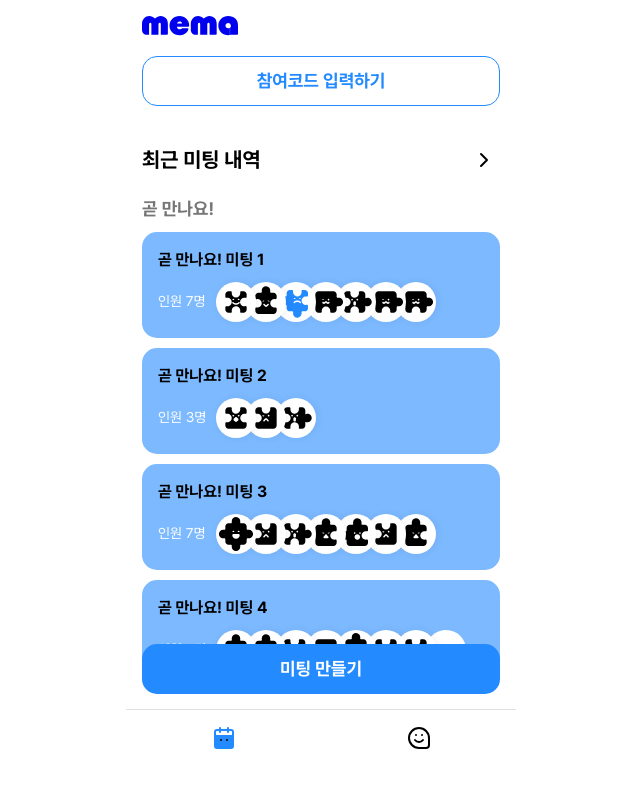
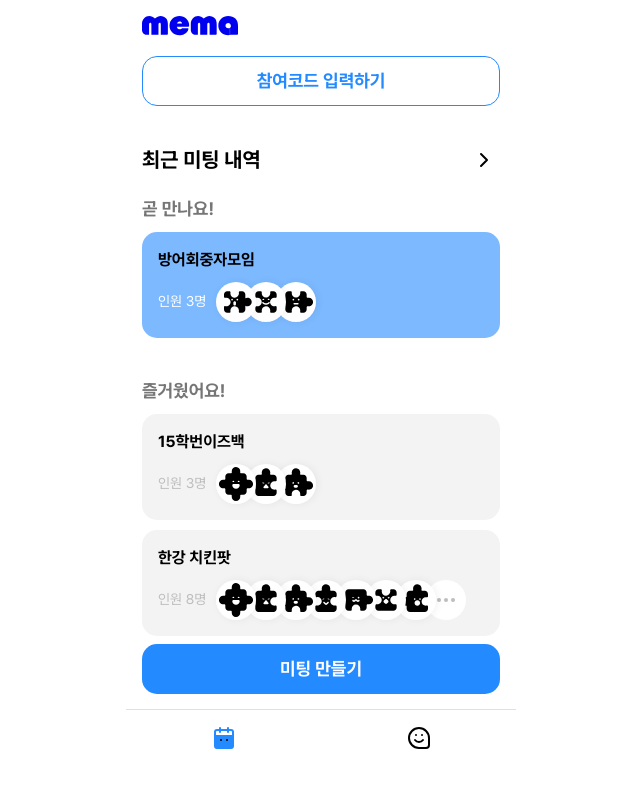
Before and after one commit to dpfkdvkr/mema-client-test, a Next.js app: page / in a window 1280 px wide. Shown: the top 800 px of the page, without its empty margins (319-959 px from the left). Built offline with nearby package versions, Linux system fonts and the light colour scheme; no server answers.

Commit message:
fix: 랜덤 데이터를 더미 데이터로 수정 -#28
 - 랜덤 데이터를 위해 random 함수 사용하던 것 제거 후 static한 더미 데이터 추가

```diff
--- a/src/features/home/main/MeetingHistoryGrid/MeetingHistoryGrid.tsx
+++ b/src/features/home/main/MeetingHistoryGrid/MeetingHistoryGrid.tsx
@@ -3,29 +3,42 @@ import styled from 'styled-components';
 import MemberIconStack from '@/features/home/main/MemberIconStack';
 import { useRouter } from 'next/navigation';
 
-// 랜덤 퍼즐 및 색상 생성 함수
-const generateRandomMembers = (count: number) => {
-  const colors = ['blue', 'red', 'yellow', 'green', 'purple', 'black'];
-  return Array.from({ length: count }, () => ({
-    puzzleId: Math.floor(Math.random() * 12) + 1,
-    puzzleColor: colors[Math.floor(Math.random() * colors.length)],
-  }));
-};
-
-// 미팅 데이터 랜덤하게 5개씩 생성하도록 잠시 짜놓음
 const meetings = [
-  ...Array.from({ length: 5 }, (_, i) => ({
-    id: i + 1,
-    title: `곧 만나요! 미팅 ${i + 1}`,
+  {
+    id: 1,
+    title: '방어회중자모임',
     isActive: true,
-    members: generateRandomMembers(Math.floor(Math.random() * 8) + 3), // 3~10명
-  })),
-  ...Array.from({ length: 5 }, (_, i) => ({
-    id: i + 6,
-    title: `즐거웠어요! 미팅 ${i + 1}`,
+    members: [
+      { puzzleId: 1, puzzleColor: 'blue' },
+      { puzzleId: 2, puzzleColor: 'red' },
+      { puzzleId: 3, puzzleColor: 'yellow' },
+    ],
+  },
+  {
+    id: 3,
+    title: '15학번이즈백',
     isActive: false,
-    members: generateRandomMembers(Math.floor(Math.random() * 8) + 3), // 3~10명
-  })),
+    members: [
+      { puzzleId: 4, puzzleColor: 'green' },
+      { puzzleId: 5, puzzleColor: 'purple' },
+      { puzzleId: 6, puzzleColor: 'black' },
+    ],
+  },
+  {
+    id: 4,
+    title: '한강 치킨팟',
+    isActive: false,
+    members: [
+      { puzzleId: 4, puzzleColor: 'green' },
+      { puzzleId: 5, puzzleColor: 'purple' },
+      { puzzleId: 6, puzzleColor: 'black' },
+      { puzzleId: 7, puzzleColor: 'blue' },
+      { puzzleId: 8, puzzleColor: 'red' },
+      { puzzleId: 9, puzzleColor: 'yellow' },
+      { puzzleId: 10, puzzleColor: 'green' },
+      { puzzleId: 11, puzzleColor: 'purple' },
+    ],
+  },
 ];
 
 const MeetingHistoryGrid = () => {
```
